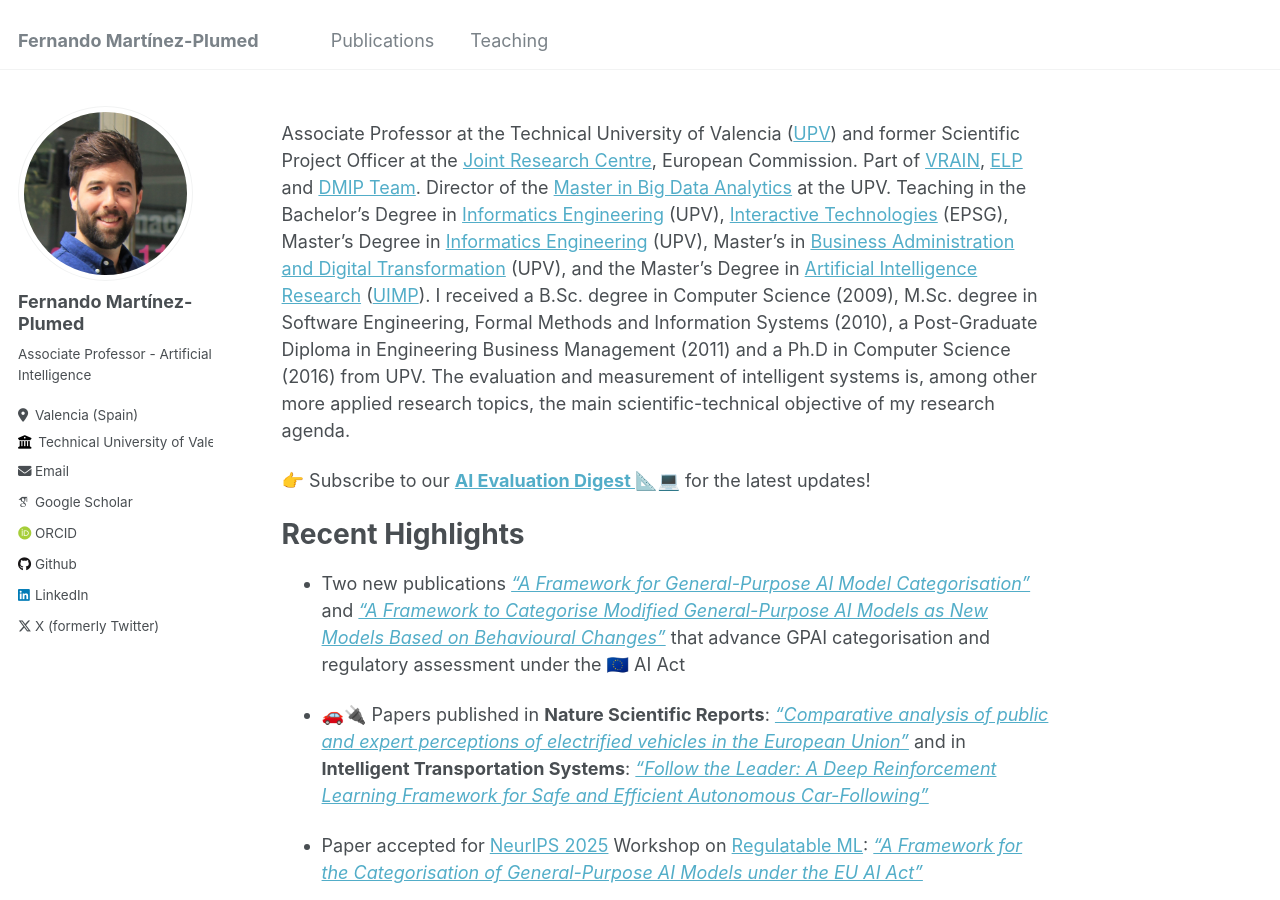
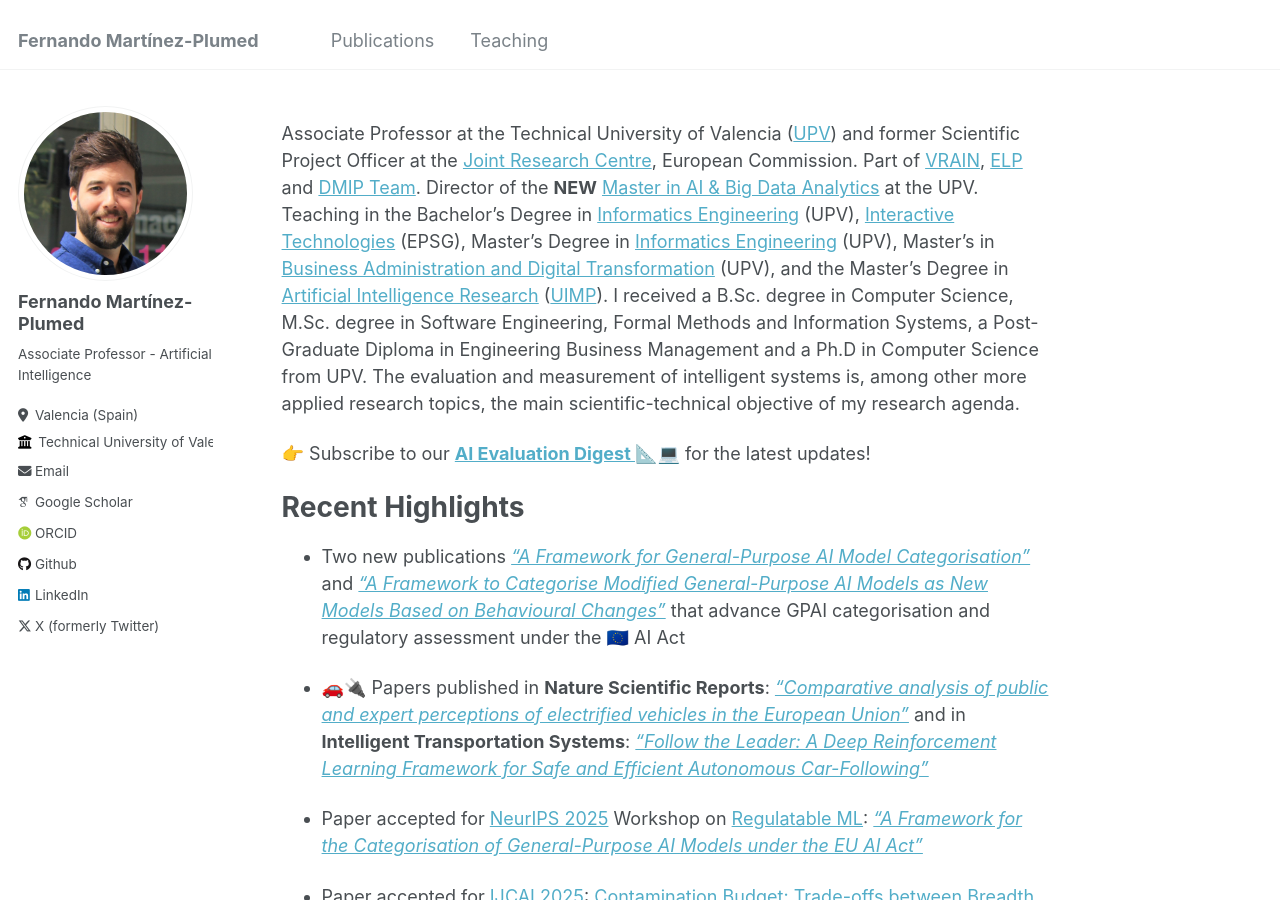
Before and after one commit to nandomp/nandomp.github.io, a Jekyll site: the page built from _pages/about.md, in a window 1280 px wide and 900 px high. Built offline with Jekyll 4.4.1, drawn with Linux system fonts in a browser that asks for light colours; some web fonts are replaced.

Commit message:
Update about.md

```diff
--- a/_pages/about.md
+++ b/_pages/about.md
@@ -8,7 +8,7 @@ redirect_from:
   - /about.html
 ---
 
-Associate Professor at the Technical University of Valencia ([UPV](http://www.upv.es/)) and former Scientific Project Officer at the [Joint Research Centre](https://ec.europa.eu/jrc/en/about/jrc-site/seville), European Commission. Part of [VRAIN](https://vrain.upv.es/),  [ELP](https://elp.webs.upv.es/) and [DMIP Team](https://dmip.webs.upv.es/). Director of the [Master in Big Data Analytics](http://bigdata.inf.upv.es/) at the UPV. Teaching in the Bachelor's Degree in [Informatics Engineering](https://www.upv.es/titulaciones/GII/) (UPV), [Interactive Technologies](https://www.upv.es/titulaciones/GTI/index-en.html) (EPSG), Master's Degree in [Informatics Engineering](http://muiinf.webs.upv.es/) (UPV), Master's in [Business Administration and Digital Transformation](https://www.cegea.upv.es/es/formacion/) (UPV), and the Master's Degree in [Artificial Intelligence Research](https://www.uimp.es/postgrado/estudios/fichaestudio.php?plan=P04C&any=2022-23&lan=es) ([UIMP](http://www.uimp.es/)). I received a B.Sc. degree in Computer Science (2009), M.Sc. degree in Software Engineering, Formal Methods and Information Systems (2010), a Post-Graduate Diploma in Engineering Business Management (2011) and a Ph.D in Computer Science (2016) from UPV. The evaluation and measurement of intelligent systems is, among other more applied research topics, the main scientific-technical objective of my research agenda.
+Associate Professor at the Technical University of Valencia ([UPV](http://www.upv.es/)) and former Scientific Project Officer at the [Joint Research Centre](https://ec.europa.eu/jrc/en/about/jrc-site/seville), European Commission. Part of [VRAIN](https://vrain.upv.es/),  [ELP](https://elp.webs.upv.es/) and [DMIP Team](https://dmip.webs.upv.es/). Director of the **NEW** [Master in AI & Big Data Analytics](https://iabigdata.webs.upv.es/) at the UPV. Teaching in the Bachelor's Degree in [Informatics Engineering](https://www.upv.es/titulaciones/GII/) (UPV), [Interactive Technologies](https://www.upv.es/titulaciones/GTI/index-en.html) (EPSG), Master's Degree in [Informatics Engineering](http://muiinf.webs.upv.es/) (UPV), Master's in [Business Administration and Digital Transformation](https://www.cegea.upv.es/es/formacion/) (UPV), and the Master's Degree in [Artificial Intelligence Research](https://www.uimp.es/postgrado/estudios/fichaestudio.php?plan=P04C&any=2022-23&lan=es) ([UIMP](http://www.uimp.es/)). I received a B.Sc. degree in Computer Science, M.Sc. degree in Software Engineering, Formal Methods and Information Systems, a Post-Graduate Diploma in Engineering Business Management and a Ph.D in Computer Science from UPV. The evaluation and measurement of intelligent systems is, among other more applied research topics, the main scientific-technical objective of my research agenda.
 
 👉 Subscribe to our **[AI Evaluation Digest ](https://aievaluation.substack.com/) 📐💻** for the latest updates!
 
```
